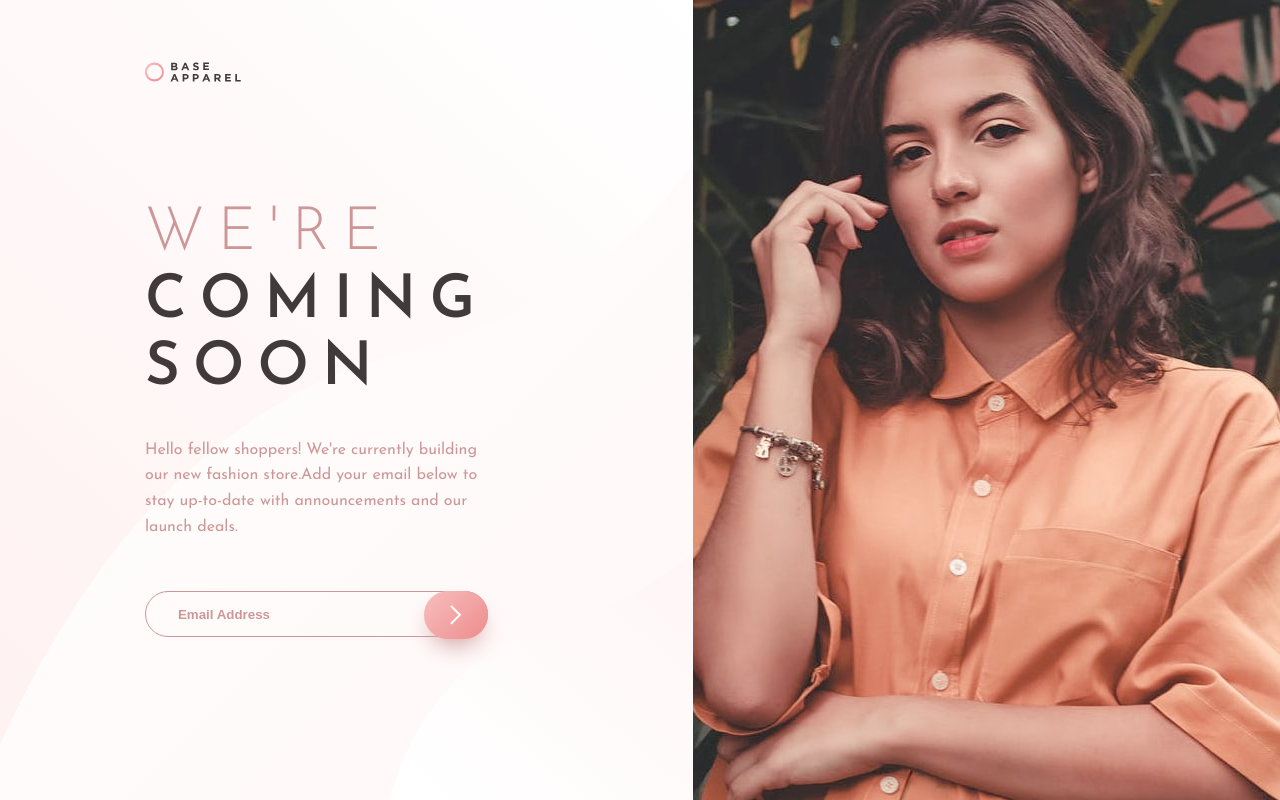
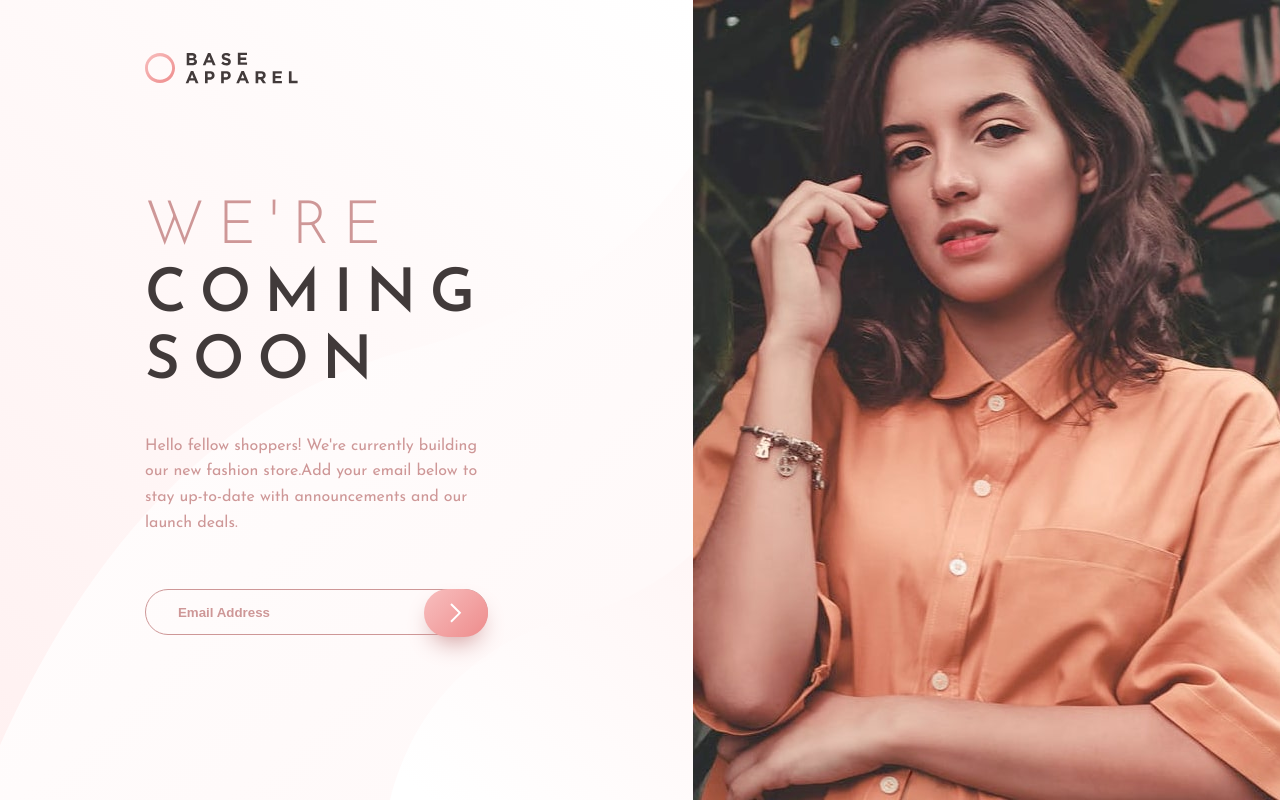
Before and after one commit to strikes7/FEM-base-apparel, a website: page index.html in a window 1280 px wide. Shown: the top 800 px of the page. Drawn offline with Linux system fonts and the light colour scheme.

Commit message:
changed the web logo size in style-dektop.scss

```diff
--- a/src/assets/sass/style-desktop.scss
+++ b/src/assets/sass/style-desktop.scss
@@ -2,8 +2,12 @@
 
 .web-logo {
   block-size: fit-content;
-  margin-block: toRem(62) toRem(32);
+  margin-block: toRem(52) toRem(22);
   margin-inline-start: clamp(3.5rem, 20vw, toRem(168));
+  &__image {
+    height: 2rem;
+    display: block;
+  }
 }
 
 .hero {
```
Also changed, not shown: assets/css/style-desktop.css.
